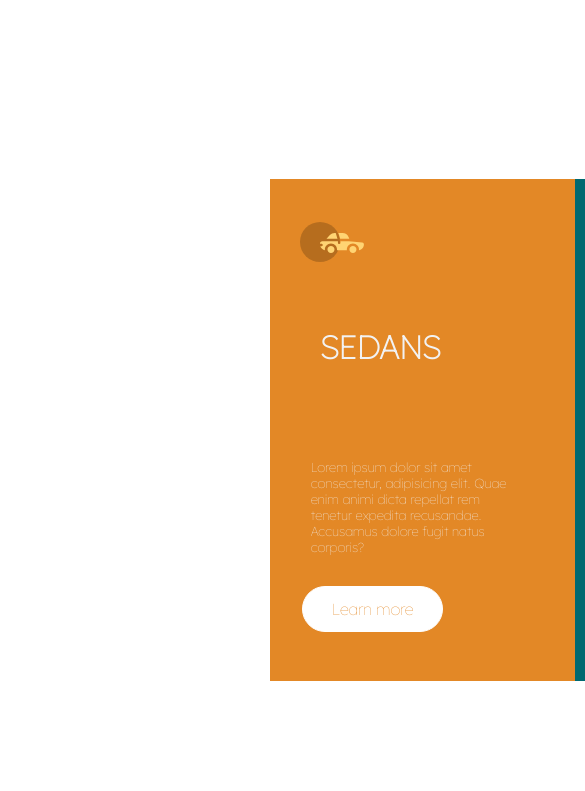
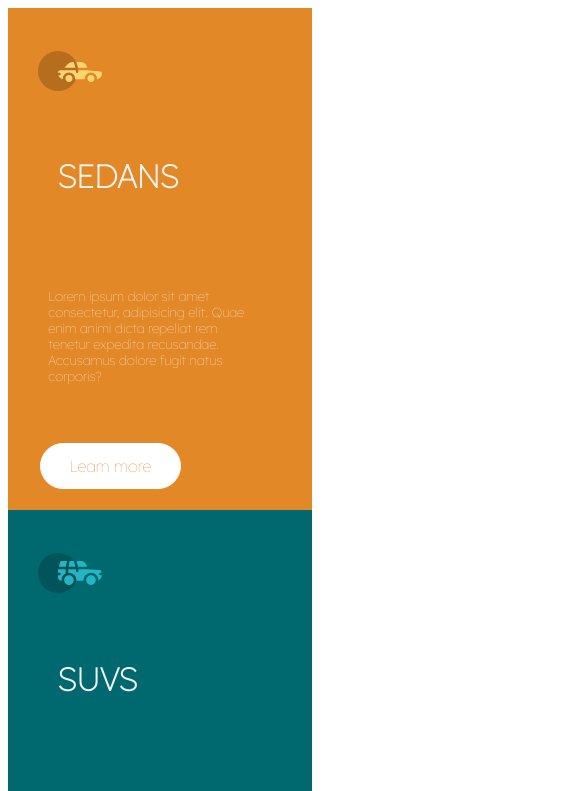
Before and after one commit to nika505/web-project, a plain HTML site: page index.html in a window 390 px wide. Shown: the top 791 px of the page, 585 px wide, since content can reach past the window. Drawn offline with Linux system fonts and the light colour scheme.

Commit message:
Update style.css

```diff
--- a/style.css
+++ b/style.css
@@ -103,13 +103,12 @@ a{
     padding-left: 30px;
     padding-top: 43px;
 }
-@media screen and (max-width: 375px){
-    @media screen and (max-width: 375px){
+@media screen and (max-width: 600px){
     body{
-        width: 375px;
+        width: 600px;
     }
     .container{
-        display:block;
+        display: block;
     }
     .learn-more{
         margin-top: 30px;
@@ -127,4 +126,3 @@ a{
         bottom: 147.11px;
     }
 }
-}
```
